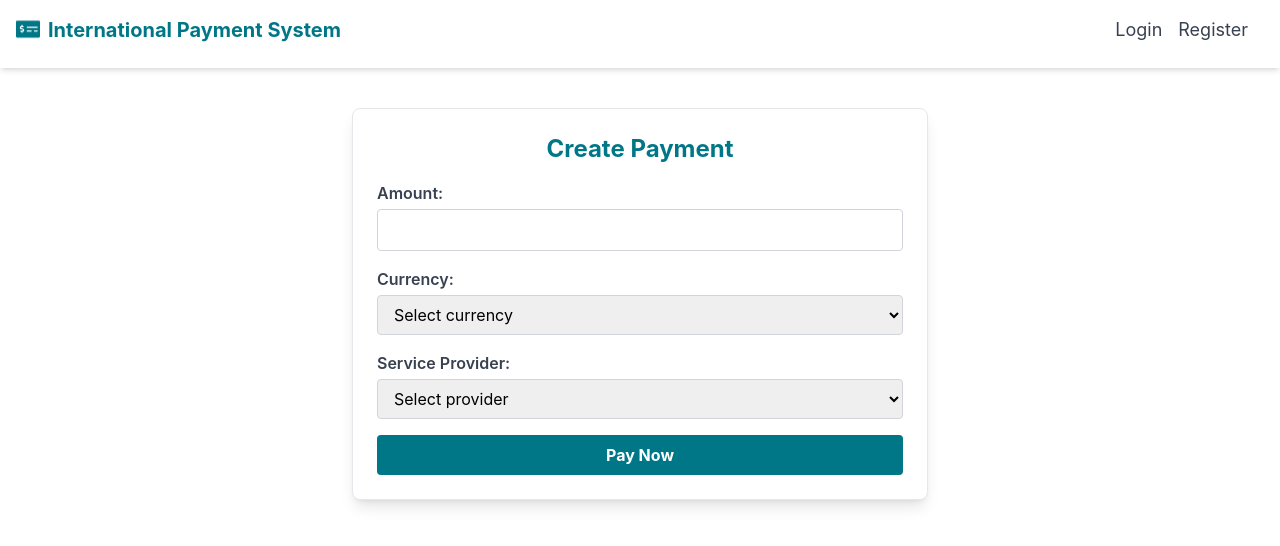
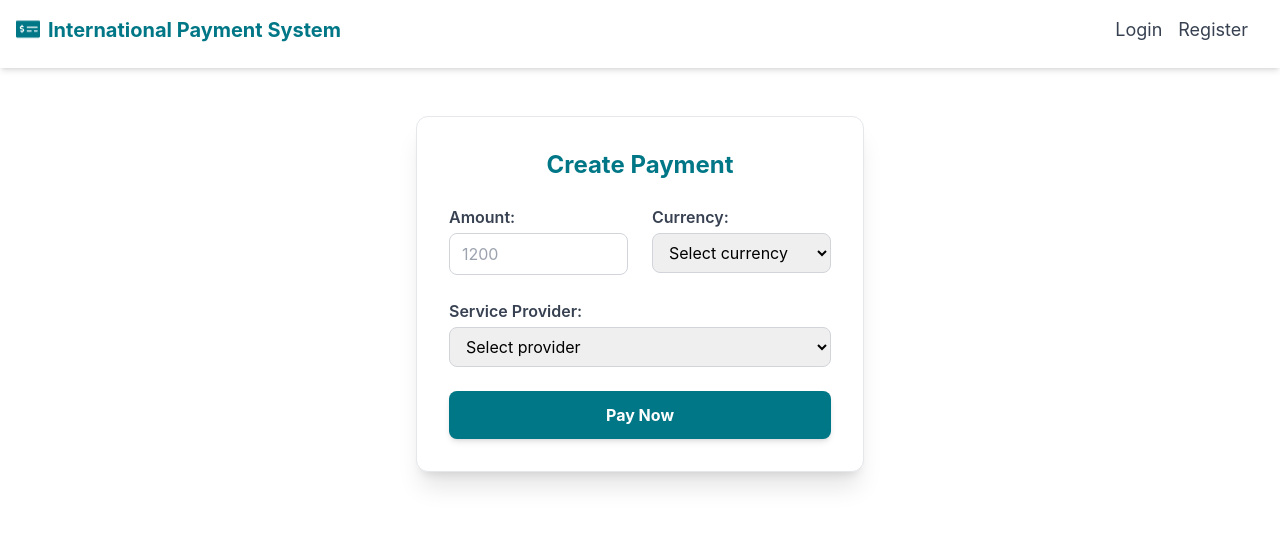
Before and after one commit to ST10255814/insy7314-final-poe, a React (Create React App) app in the folder frontend/: page /createPayment in a window 1280 px wide. Shown: the top 546 px of the page. Built offline with nearby package versions, Linux system fonts and the light colour scheme.

Commit message:
Add react toastify to better enhance how success and error messages are displayed to users. Additionally updated the backend to fix a small problem when validating the amount input

```diff
--- a/frontend/package.json
+++ b/frontend/package.json
@@ -15,6 +15,7 @@
     "react-icons": "^5.5.0",
     "react-router-dom": "^7.9.3",
     "react-scripts": "5.0.1",
+    "react-toastify": "^11.0.5",
     "web-vitals": "^2.1.4"
   },
   "scripts": {
--- a/frontend/src/App.js
+++ b/frontend/src/App.js
@@ -6,6 +6,7 @@ import Register from './components/Register';
 import PastPayments from './components/PastPayments';
 import CreatePayment from './components/CreatePayment';
 import Navbar from './components/Navbar';
+import { ToastContainer } from 'react-toastify';
 
 function App() {
   return (
@@ -17,6 +18,7 @@ function App() {
         <Route path='/pastPayments' element={<PastPayments/>} />
         <Route path='/createPayment' element={<CreatePayment/>} />
       </Routes>
+      <ToastContainer />
     </Router>
   );
 }
--- a/frontend/src/components/CreatePayment.js
+++ b/frontend/src/components/CreatePayment.js
@@ -1,5 +1,6 @@
 import React, { useState } from "react";
 import api from "../lib/axios";
+import { toast, Slide } from "react-toastify";
 
 export default function CreatePayment() {
   const [formData, setFormData] = useState({
@@ -14,7 +15,6 @@ export default function CreatePayment() {
   });
 
   const [showAccountInfo, setShowAccountInfo] = useState(false);
-  const [message, setMessage] = useState("");
   const [loading, setLoading] = useState(false);
 
   const handleChange = (e) => {
@@ -33,43 +33,55 @@ export default function CreatePayment() {
       await new Promise((resolve) => setTimeout(resolve, 3000));
       const res = await api.post("/api/createPayment", formData, { withCredentials: true });
       await new Promise((resolve) => setTimeout(resolve, 3000));
-      setMessage(`Payment created successfully! ID: ${res.data.id}`);
+      toast.success(res.data.message || `Payment created successfully! ID: ${res.data.id}`, {
+        position: "top-right",
+        autoClose: 3000,
+        hideProgressBar: false,
+        closeOnClick: true,
+        pauseOnHover: true,
+        draggable: true,
+        theme: "light",
+        transition: Slide,
+      });
       setLoading(false);
     } catch (err) {
-      console.error(err);
-      setMessage("Error creating payment");
+      toast.error(err.response?.data?.error || 'Something went wrong', {
+        position: "top-right",
+        autoClose: 3000,
+        hideProgressBar: false,
+        closeOnClick: true,
+        pauseOnHover: true,
+        draggable: true,
+        theme: "light",
+        transition: Slide,
+      });
       setLoading(false);
     }
   };
   //https://chatgpt.com/share/68de8211-c89c-8012-b72d-63542a20d6b1
   return (
-    <div className="max-w-xl mx-auto mt-10 p-6 bg-white shadow-lg rounded-lg border border-gray-200">
-      <h2 className="text-2xl font-bold text-[#007786] mb-4 text-center">Create Payment</h2>
-      {message && (
-        <p className="text-center text-white bg-[#007786] px-4 py-2 rounded mb-4">{message}</p>
-      )}
-      <form onSubmit={handleSubmit} className="space-y-4">
-        {/* Amount */}
+   <div className="max-w-md mx-auto mt-12 p-8 bg-white shadow-xl rounded-xl border border-gray-200">
+      <h2 className="text-2xl font-bold text-[#007786] mb-6 text-center">Create Payment</h2>
+      <form onSubmit={handleSubmit} className="space-y-6">
+        {/* Amount & Currency side by side */}
+        <div className="grid grid-cols-1 md:grid-cols-2 gap-6">
           <div className="flex flex-col">
             <label className="mb-1 font-semibold text-gray-700">Amount:</label>
             <input
               name="amount"
               value={formData.amount}
               onChange={handleChange}
-            required
-            className="border border-gray-300 rounded px-3 py-2 focus:outline-none focus:ring-2 focus:ring-[#007786]"
+              placeholder="1200"
+              className="border border-gray-300 rounded-lg px-3 py-2 focus:outline-none focus:ring-2 focus:ring-[#007786]"
             />
           </div>
-
-        {/* Currency */}
           <div className="flex flex-col">
             <label className="mb-1 font-semibold text-gray-700">Currency:</label>
             <select
               name="currency"
               value={formData.currency}
               onChange={handleChange}
-            required
-            className="border border-gray-300 rounded px-3 py-2 focus:outline-none focus:ring-2 focus:ring-[#007786]"
+              className="border border-gray-300 rounded-lg px-3 py-2 focus:outline-none focus:ring-2 focus:ring-[#007786]"
             >
               <option value="">Select currency</option>
               <option value="USD">USD</option>
@@ -77,6 +89,7 @@ export default function CreatePayment() {
               <option value="GBP">GBP</option>
               <option value="ZAR">ZAR</option>
             </select>
+          </div>
         </div>
 
         {/* Service Provider */}
@@ -86,12 +99,9 @@ export default function CreatePayment() {
             name="serviceProvider"
             value={formData.serviceProvider}
             onChange={handleChange}
-            required
-            className="border border-gray-300 rounded px-3 py-2 focus:outline-none focus:ring-2 focus:ring-[#007786]"
+            className="border border-gray-300 rounded-lg px-3 py-2 focus:outline-none focus:ring-2 focus:ring-[#007786]"
           >
-            <option value="">
-              Select provider
-            </option>
+            <option value="">Select provider</option>
             <option value="FNB">First National Bank</option>
             <option value="Standard Bank">Standard Bank</option>
             <option value="Absa">Absa</option>
@@ -104,8 +114,9 @@ export default function CreatePayment() {
 
         {/* Account Information */}
         {showAccountInfo && (
-          <div className="border-t border-gray-300 pt-4 space-y-3">
-            <h3 className="text-xl font-semibold text-[#007786] mb-2">Specify Account Information</h3>
+          <div className="border-t border-gray-300 pt-6 space-y-4">
+            <h3 className="text-lg font-semibold text-[#007786] mb-4">Account Information</h3>
+            <div className="grid grid-cols-1 md:grid-cols-2 gap-6">
               <div className="flex flex-col">
                 <label className="mb-1 font-medium text-gray-700">Account Number:</label>
                 <input
@@ -113,8 +124,7 @@ export default function CreatePayment() {
                   name="accountNumber"
                   value={formData.accountNumber}
                   onChange={handleChange}
-                required
-                className="border border-gray-300 rounded px-3 py-2 focus:outline-none focus:ring-2 focus:ring-[#007786]"
+                  className="border border-gray-300 rounded-lg px-3 py-2 focus:outline-none focus:ring-2 focus:ring-[#007786]"
                 />
               </div>
               <div className="flex flex-col">
@@ -124,8 +134,7 @@ export default function CreatePayment() {
                   name="branchCode"
                   value={formData.branchCode}
                   onChange={handleChange}
-                required
-                className="border border-gray-300 rounded px-3 py-2 focus:outline-none focus:ring-2 focus:ring-[#007786]"
+                  className="border border-gray-300 rounded-lg px-3 py-2 focus:outline-none focus:ring-2 focus:ring-[#007786]"
                 />
               </div>
               <div className="flex flex-col">
@@ -135,8 +144,7 @@ export default function CreatePayment() {
                   name="accountType"
                   value={formData.accountType}
                   onChange={handleChange}
-                required
-                className="border border-gray-300 rounded px-3 py-2 focus:outline-none focus:ring-2 focus:ring-[#007786]"
+                  className="border border-gray-300 rounded-lg px-3 py-2 focus:outline-none focus:ring-2 focus:ring-[#007786]"
                 />
               </div>
               <div className="flex flex-col">
@@ -146,20 +154,19 @@ export default function CreatePayment() {
                   name="accountHolderName"
                   value={formData.accountHolderName}
                   onChange={handleChange}
-                required
-                className="border border-gray-300 rounded px-3 py-2 focus:outline-none focus:ring-2 focus:ring-[#007786]"
+                  className="border border-gray-300 rounded-lg px-3 py-2 focus:outline-none focus:ring-2 focus:ring-[#007786]"
                 />
               </div>
-            <div className="flex flex-col">
+              <div className="flex flex-col md:col-span-2">
                 <label className="mb-1 font-medium text-gray-700">SWIFT Code:</label>
                 <input
                   type="text"
                   name="swiftCode"
                   value={formData.swiftCode}
                   onChange={handleChange}
-                required
-                className="border border-gray-300 rounded px-3 py-2 focus:outline-none focus:ring-2 focus:ring-[#007786]"
+                  className="border border-gray-300 rounded-lg px-3 py-2 focus:outline-none focus:ring-2 focus:ring-[#007786]"
                 />
+              </div>
             </div>
           </div>
         )}
@@ -168,7 +175,7 @@ export default function CreatePayment() {
         <button
           type="submit"
           disabled={loading}
-          className={`w-full py-2 px-4 mt-4 rounded text-white font-bold ${
+          className={`w-full py-3 px-4 mt-6 rounded-lg text-white font-bold shadow-md ${
             loading ? "bg-gray-400 cursor-not-allowed" : "bg-[#007786] hover:bg-[#00666a]"
           } transition-colors`}
         >
--- a/frontend/src/components/Login.js
+++ b/frontend/src/components/Login.js
@@ -2,6 +2,7 @@ import { useState } from "react";
 import api from "../lib/axios";
 import { useNavigate } from "react-router-dom";
 import { FaUser, FaLock, FaIdCard } from "react-icons/fa";
+import { toast, Slide } from 'react-toastify';
 
 export default function Login() {
   const navigate = useNavigate();
@@ -10,8 +11,6 @@ export default function Login() {
     accountNumber: "",
     password: "",
   });
-
-  const [error, setError] = useState("");
   const [loading, setLoading] = useState(false);
 
   const handleChange = (e) => {
@@ -20,7 +19,6 @@ export default function Login() {
 
   const handleSubmit = async (e) => {
     e.preventDefault();
-    setError("");
     setLoading(true);
     try {
       //Promise to allow for a cleaner UI response
@@ -30,9 +28,29 @@ export default function Login() {
       await new Promise((resolve) => setTimeout(resolve, 3000));
       localStorage.setItem("user", JSON.stringify(res.data.user.fullName));
       setLoading(false);
+      toast.success(res.data.message || 'Login Successful', {
+        position: "top-right",
+        autoClose: 3000,
+        hideProgressBar: false,
+        closeOnClick: true,
+        pauseOnHover: true,
+        draggable: true,
+        theme: "light",
+        transition: Slide,
+      });
       navigate("/pastPayments");
     } catch (err) {
-      setError(err.response?.data?.error || "Login failed");
+      //https://fkhadra.github.io/react-toastify/introduction
+      toast.error(err.response?.data?.error || "Login failed", {
+        position: "top-right",
+        autoClose: 3000,
+        hideProgressBar: false,
+        closeOnClick: true,
+        pauseOnHover: true,
+        draggable: true,
+        theme: "light",
+        transition: Slide,
+      });
       setLoading(false);
     }
   };
@@ -45,13 +63,6 @@ export default function Login() {
           <h1 className="text-2xl font-bold text-[#007786] mb-6 text-center">
             Sign In
           </h1>
-
-          {error && (
-            <div className="bg-red-100 text-red-700 px-4 py-2 rounded mb-4 text-center animate-fadeIn">
-              {error}
-            </div>
-          )}
-
           <form onSubmit={handleSubmit} className="space-y-4">
             {/* Username */}
             <div className="relative">
@@ -99,7 +110,7 @@ export default function Login() {
               className="w-full bg-[#007786] text-white py-2 rounded-lg font-semibold hover:bg-[#005f66] active:scale-95 transition duration-300 flex items-center justify-center space-x-2"
             >
               {loading ? (
-                <span className="animate-pulse">Signing in...</span>
+                <span className="animate-pulse cursor-not-allowed">Signing in...</span>
               ) : (
                 <span>Sign In</span>
               )}
--- a/frontend/src/components/PastPayments.js
+++ b/frontend/src/components/PastPayments.js
@@ -16,7 +16,6 @@ export default function PastPayments() {
         setError("Error fetching payments");
       }
     };
-
     fetchPayments();
   }, []);
 
@@ -63,11 +62,11 @@ export default function PastPayments() {
               {/* Grid for other details */}
               <div className="grid grid-cols-1 sm:grid-cols-2 gap-4 text-gray-700">
                 <p>
-                  <span className="font-medium">Service Provider:</span>{" "}
+                  <span className="font-medium">Bank:</span>{" "}
                   {payment.serviceProvider}
                 </p>
                 <p>
-                  <span className="font-medium">Created At:</span>{" "}
+                  <span className="font-medium">Made on:</span>{" "}
                   {/*https://www.npmjs.com/package/date-fns */}
                   {format(new Date(payment.createdAt), 'MMM dd, yyyy HH:mm a')}
                 </p>
--- a/frontend/src/components/Register.js
+++ b/frontend/src/components/Register.js
@@ -2,6 +2,7 @@ import { useState } from "react";
 import { useNavigate } from "react-router-dom";
 import api from "../lib/axios";
 import { FaUser, FaLock, FaIdCard } from "react-icons/fa";
+import { toast, Slide } from "react-toastify";
 
 export default function Register() {
   const navigate = useNavigate();
@@ -33,6 +34,16 @@ export default function Register() {
       const res = await api.post("/api/register", formData);
       await new Promise((resolve) => setTimeout(resolve, 3000));
       setSuccess(res.data.message || "User registered successfully!");
+      toast.success(success || 'Login Successful', {
+        position: "top-right",
+        autoClose: 3000,
+        hideProgressBar: false,
+        closeOnClick: true,
+        pauseOnHover: true,
+        draggable: true,
+        theme: "light",
+        transition: Slide,
+      });
       setFormData({
         fullName: "",
         idNumber: "",
@@ -44,6 +55,16 @@ export default function Register() {
       navigate('/login')
     } catch (err) {
       setError(err.response?.data?.error || "Registration failed");
+      toast.error(error || 'Login Successful', {
+        position: "top-right",
+        autoClose: 3000,
+        hideProgressBar: false,
+        closeOnClick: true,
+        pauseOnHover: true,
+        draggable: true,
+        theme: "light",
+        transition: Slide,
+      });
       setLoading(false);
     }
   };
@@ -55,18 +76,6 @@ export default function Register() {
           <h1 className="text-2xl font-bold text-[#007786] mb-6 text-center">
             Register
           </h1>
-
-          {error && (
-            <div className="bg-red-100 text-red-700 px-4 py-2 rounded mb-4 text-center animate-fadeIn">
-              {error}
-            </div>
-          )}
-          {success && (
-            <div className="bg-green-100 text-green-700 px-4 py-2 rounded mb-4 text-center animate-fadeIn">
-              {success}
-            </div>
-          )}
-
           <form onSubmit={handleSubmit} className="space-y-4">
             {/* Full Name */}
             <div className="relative">
```
Also changed, not shown: 2 other files (tests, documents, lock files or other folders). Lines whose indentation alone changed are shown as unchanged.
